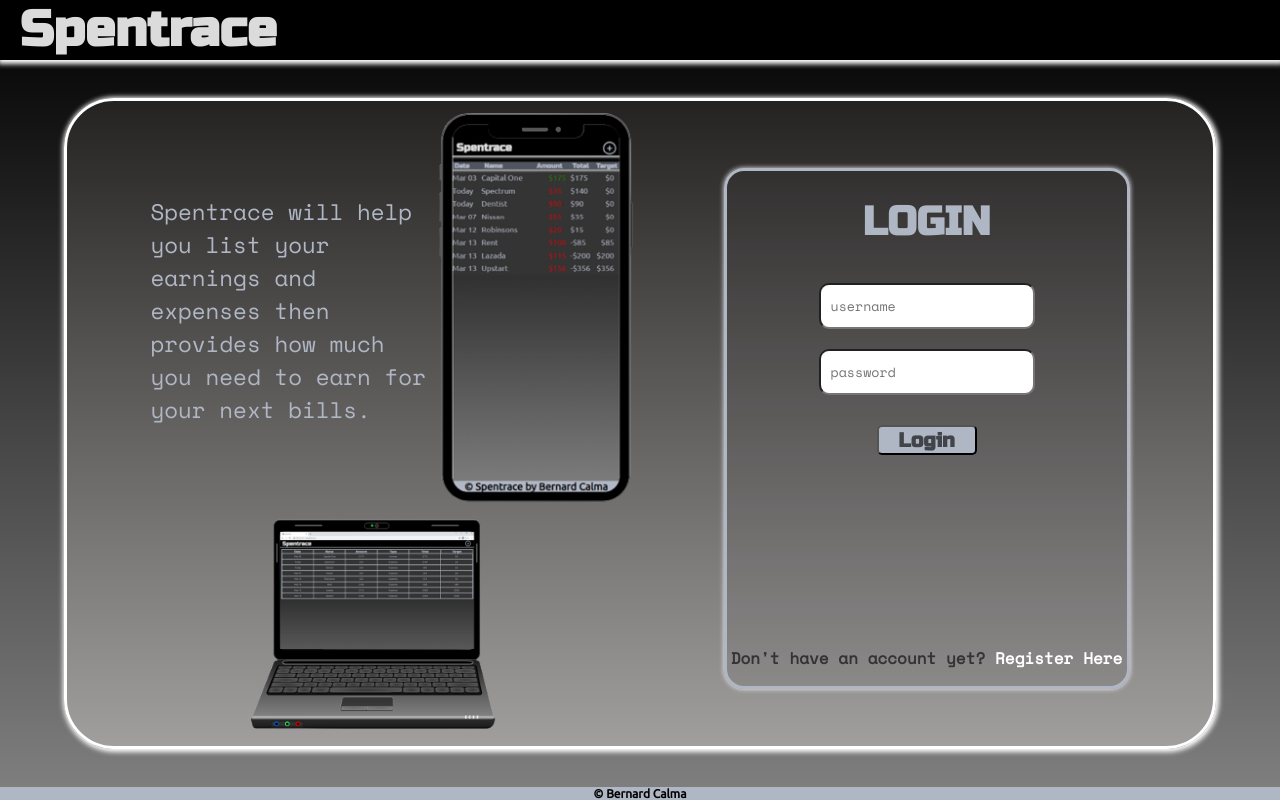
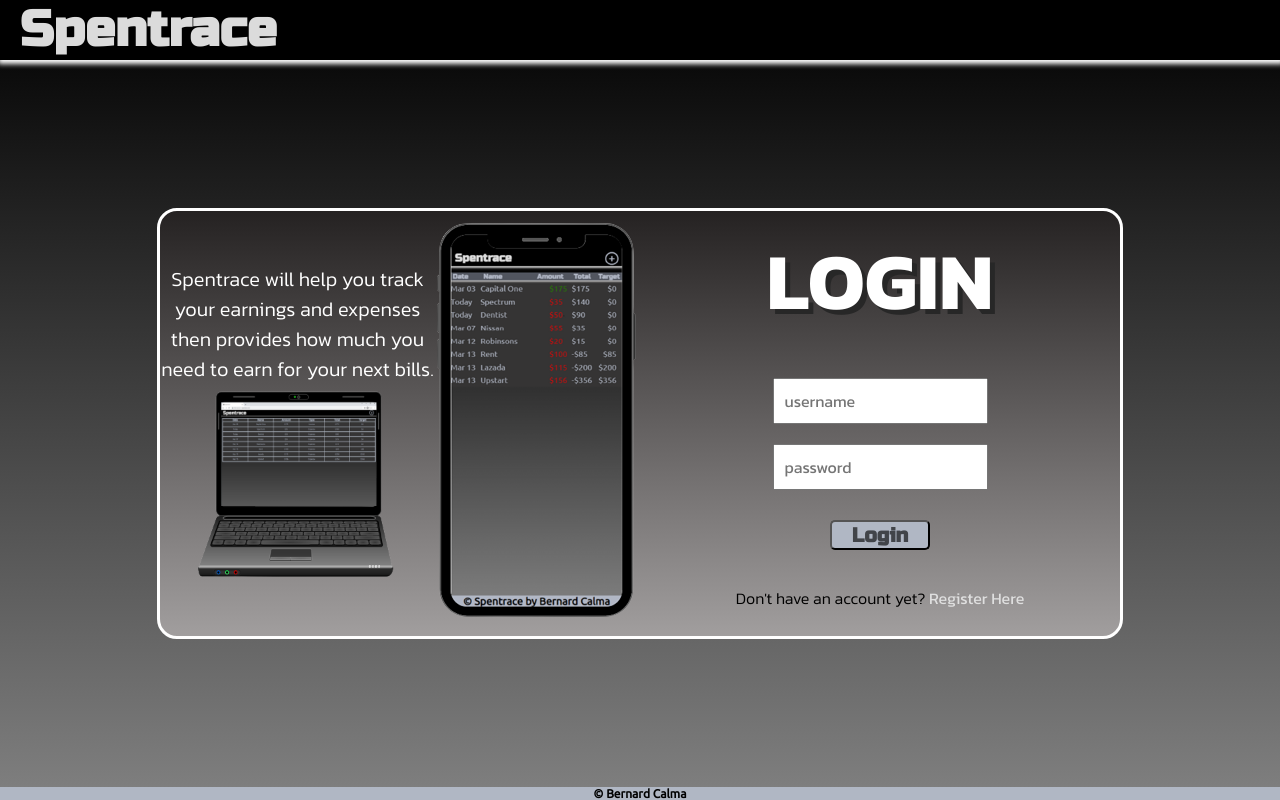
Before and after one commit to Bernard-Calma/spentrace-react, a React (Create React App) app: page / in a window 1280 px wide. Built offline with nearby package versions, Linux system fonts and the light colour scheme; no server answers.

Commit message:
fix(Login): Fix multiple issues on login
Improve login and register styles and fix providing error message

```diff
--- a/src/App.css
+++ b/src/App.css
@@ -1,4 +1,6 @@
 @import url('https://fonts.googleapis.com/css2?family=Russo+One&family=Space+Mono&family=Ubuntu&display=swap');
+@import url('https://fonts.googleapis.com/css2?family=Kanit:ital,wght@0,100;0,200;0,300;0,400;0,500;0,600;0,700;0,800;0,900;1,100;1,200;1,300;1,400;1,500;1,600;1,700;1,800;1,900&display=swap');
+
 
 html, body, #root, .App {
   height: 100%;
--- a/src/container/landingPage/LandingPage.jsx
+++ b/src/container/landingPage/LandingPage.jsx
@@ -22,17 +22,19 @@ const LandingPage = () =>{
         <div className="containerLandingPage">
             <div className="introduction">
                 <div className="mobilePageImage">
-                    <p>Spentrace will help you list your earnings and expenses then provides how much you need to earn for your next bills.</p>
+                    <p>Spentrace will help you track your earnings and expenses then provides how much you need to earn for your next bills.</p>
+                    <img
+                        src={mainPageImage}
+                        alt="Main Page"
+                        className="mainPageImage"
+                    />
+
+                </div>
                     <img
                         src={mobilePage}
                         alt="Main Page"
+                        className="mobilePageImage"
                     />
-                </div>
-                <img
-                    src={mainPageImage}
-                    alt="Main Page"
-                    className="mainPageImage"
-                />
             </div>
             {view === "Login"
                 ? <Login/>
--- a/src/container/landingPage/landingPage.css
+++ b/src/container/landingPage/landingPage.css
@@ -1,40 +1,43 @@
 .containerLandingPage{
-    border: solid white;
-    border-radius: 50px;
-    margin: 20px 5%;
-    padding-top: 10px;
+    max-height: 500px;
+    width: 75%;
+    margin: auto;
+    padding: 10px 0;
     display: flex;
     justify-content: center;
+    gap: 0;
+    border: solid white;
+    border-radius: 20px;
     background: linear-gradient(rgb(37, 34, 34), rgb(161, 158, 158));
-    box-shadow: 1px 1px 5px 2px white;
 }
 
 .introduction{
     /* border: solid gray; */
-    font-family: "Space Mono";
-    font-size: 25px;
-    width: 50%;
-}
-
-.mainPageImage{
-    width: 250px;
-    padding-left: 100px;
-}
-
-.mobilePageImage > p{
-    font-size: 0.9em;
-    width: 50%;
-    margin: 0;
+    display: flex;
+    flex-basis: 100%;
+    flex-direction: row;
+    justify-content: center;
+    align-items: center;
+    font-family: "Kanit", sans-serif;
+    font-size: 1.25rem;
 }
 
 .mobilePageImage{
     display: flex;
-    align-items: center;
+    flex-direction: column;
+}
+
+.mobilePageImage > p {
+    font-weight: 300;
+    color: white;
+    margin: auto;
+    text-align: center;
 }
 
 .mobilePageImage > img {
-    width: 8em;
-    height: 16em;
+    width: 10em;
+    height: 10em;
+    margin: auto;
 }
 
 @media screen and (max-width: 900px) {
--- a/src/container/landingPage/login/Login.css
+++ b/src/container/landingPage/login/Login.css
@@ -1,53 +1,63 @@
 .containerLogin, .containerRegister {
-    border: solid #B0B7C4;
-    border-radius: 20px;
-    width: 400px;
-    text-align: center;
-    font-family: 'Space Mono', monospace;
     display: flex;
     flex-direction: column;
     justify-content: space-between;
-    background-color: rgba(53, 52, 52, 0.1);
-    box-shadow:0 0 5px 0 rgb(240, 240, 240);
-    margin: 5% 0;
+    flex-basis: 100%;
+    width: 400px;
+    text-align: center;
+    font-family: "Kanit", sans-serif;
 }
 
 .registerHeader {
     display: flex;
-    flex: row;
+    align-items: center;
+    justify-content: center;
+
+
+    transition: all ease-in-out 0.5s;
 }
 
-.loginTitle {
-    font-size: 40px;
-    font-family: "Russo One", sans-serif;
+.loginTitle, .registerTitle {
+    margin: 0;
+    flex-basis: 100%;
+    color: white;
+    font-size: 5em;
+    text-shadow: 5px 5px #272727;
 }
 
-.registerTitle{
-    font-size: 40px;
-    font-family: "Russo One", sans-serif;
-    margin: 15px 0 20px;
+.registerHeader > i {
+    width: auto;
+    align-self: flex-start;
+    font-size: 3em;
 }
 
 .formLogin, .formRegister {
     flex: 1;
     display: flex;
     flex-direction: column;
-    font-family: 'Ubuntu', sans-serif;
+}
+
+.formRegister {
+    justify-content: center;
+    align-items: center;
 }
 
 .formLogin > label, .formRegister > label {
     display: flex;
     flex-direction: column;
-    font-family: 'Space Mono', monospace;
 }
 
 .formLogin > input, .formRegister > label > input {
-    width: 50%;
+    height: 40px;
+
+    padding-left: 10px;
+    font-family: "Kanit", sans-serif;
+    font-size: 1em;
+    font-weight: 400;
+}
+
+.formLogin > input {
     margin: 10px auto;
-    font-family: 'Space Mono', monospace;
-    border-radius: 10px;
-    height: 40px;
-    padding-left: 10px;
 }
 
 .formLogin > input:focus{
@@ -69,20 +79,21 @@
 .btnLogin:hover, .btnRegister:hover {
     background-color: #414449;
     color: #B0B7C4;
-    height: 40px;
-    margin-top: 15px;
 }
 
 .return {
     margin: 0;
 }
 
-.return:hover {
+.return:hover, button {
     cursor: pointer;
 }
 
 .loginMessage {
-    color: rgb(252, 78, 78)
+    margin: 0;
+    font-size: 1.5em;
+    font-weight: 500;
+    color: rgb(255, 30, 30)
 }
 
 .registerLink:hover {
@@ -92,22 +103,27 @@
 
 .registerText {
     font-size: 1rem;
-    font-weight: bold;
-    color: rgb(53, 52, 52);
+    font-weight: 300;
+    color: black;
 }
 
 .registerText > span {
-    color: white;
+    font-weight: 400;
+    color: rgb(223, 223, 223);
 }
 
 .registerText > span:hover{
-    font-weight: bold;
+    color: white;
 }
 
 @media screen and (max-width: 900px) {
     .containerLogin, .containerRegister {
         width: auto;
         margin: auto;
+        border: solid #B0B7C4;
+        border-radius: 20px;
+        background-color: rgba(53, 52, 52, 0.1);
+        box-shadow:0 0 5px 0 rgb(240, 240, 240);
     }
 
     .formLogin {
--- a/src/container/landingPage/login/Register.jsx
+++ b/src/container/landingPage/login/Register.jsx
@@ -1,6 +1,6 @@
 import { useState } from "react";
 import {useDispatch, useSelector} from "react-redux"
-import { userRegister } from "../../../features/userSlice";
+import { setError, userRegister } from "../../../features/userSlice";
 import { changeView } from "../../../features/viewSlice";
 
 import BackButton from "../../../Components/Buttons/BackButton"
@@ -25,16 +25,13 @@ const Register = () => {
         verifyPassword: ""
     });
 
-    const setErrorMessage = message => {
-        setNewUser({...newUser, errorMessage: message})
-    }
     const handleRegister = e => {
         e.preventDefault();
             // USERNAME CHECK
             let checkSpaceUserName = newUser.username.match(" ");
             if(checkSpaceUserName) {
                 clearPasswords();
-                setErrorMessage("Username must not contain any spaces.");
+                dispatch(setError("Username must not contain any spaces."));
                 return
             };
             // PASSWORD CHECK
@@ -43,17 +40,16 @@ const Register = () => {
             let checkPasswordLength = newUser.password.length > 5;
             if (!checkPasswordLength) {
                 clearPasswords();
-                setErrorMessage("Password should be at least 6 characters.");
+                dispatch(setError("Password should be at least 6 characters."));
             } else if (checkSpacePassword) {
                 clearPasswords();
-                setErrorMessage("Password must not contain any spaces.");
+                dispatch(setError("Password must not contain any spaces."));
             } else if (!verifyPasswordMatch){
                 clearPasswords();
-                setErrorMessage("Password does not match.");
+                dispatch(setError("Password does not match."));
             } else {
                 dispatch(userRegister(newUser))
                 clearPasswords();
-                console.log("Error Message: ", errorMessage)
             };
     }
     return(
@@ -106,10 +102,6 @@ const Register = () => {
                     onChange={handleChange}
                     required
                 />
-                {newUser.errorMessage !== ""
-                    ? <p className="loginMessage">{newUser.errorMessage}</p>
-                    : <></>
-                }
                 {errorMessage !== ""
                     ? <p className="loginMessage">{errorMessage}</p>
                     : <></>
--- a/src/features/userSlice.js
+++ b/src/features/userSlice.js
@@ -66,6 +66,9 @@ const userSlice = createSlice({
             state.loggedIn = false;
             state.username = "";
         },
+        setError: (state, {payload}) => {
+            state.errorMessage = payload;
+        },
         clearError: state => {
             state.errorMessage = "";
         }
@@ -92,11 +95,16 @@ const userSlice = createSlice({
             .addCase(userRegister.fulfilled, (state, action) => {
                 state.loading = true;
                 state.loggedIn = false;
-                // console.log("Register Action", action)
+                console.log("Register Action", action.payload)
             })
             .addCase(userRegister.rejected, (state, {payload}) => {
-                state.errorMessage = payload
-                // console.log("Register Rejected", payload)
+                if( payload.code === 11000) {
+                    state.errorMessage = "Email is already been used."
+                } else if (payload.message === "A user with the given username is already registered"){
+                    state.errorMessage = "Username is already been used."
+                }else state.errorMessage = payload.message
+
+                console.log("Register Rejected", payload)
             })
 
     }
@@ -104,6 +112,7 @@ const userSlice = createSlice({
 
 export const {
     logout,
+    setError,
     clearError
 } = userSlice.actions;
 
```
